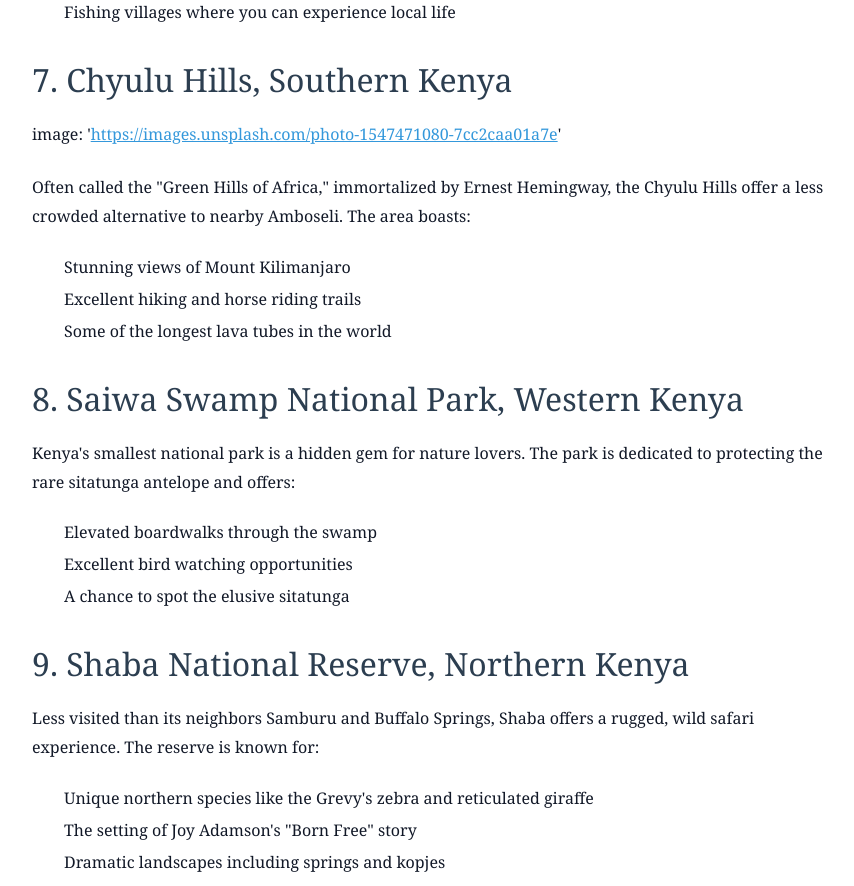
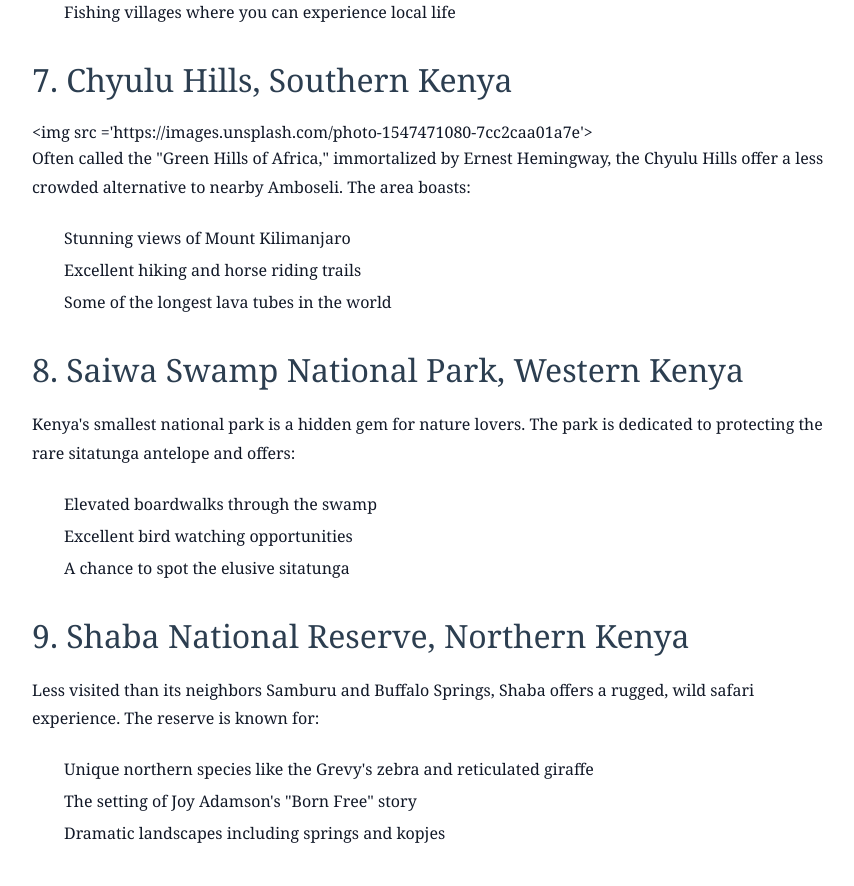
Before and after one commit to godwins3/nomadic-adventures-frontend, a Next.js app: page /blog/1 in a window 1280 px wide. Shown: the part 2480-3366 px from the top of the page, without its empty margins (208-1062 px from the left). Built offline with nearby package versions, Linux system fonts and the light colour scheme.

Commit message:
Update blog.ts

```diff
--- a/src/data/blog.ts
+++ b/src/data/blog.ts
@@ -60,7 +60,7 @@ Off the beaten path in western Kenya, Rusinga Island offers a peaceful retreat w
 
 ## 7. Chyulu Hills, Southern Kenya
 
-image: 'https://images.unsplash.com/photo-1547471080-7cc2caa01a7e'
+<img src ='https://images.unsplash.com/photo-1547471080-7cc2caa01a7e'>
 
 Often called the "Green Hills of Africa," immortalized by Ernest Hemingway, the Chyulu Hills offer a less crowded alternative to nearby Amboseli. The area boasts:
 
```
